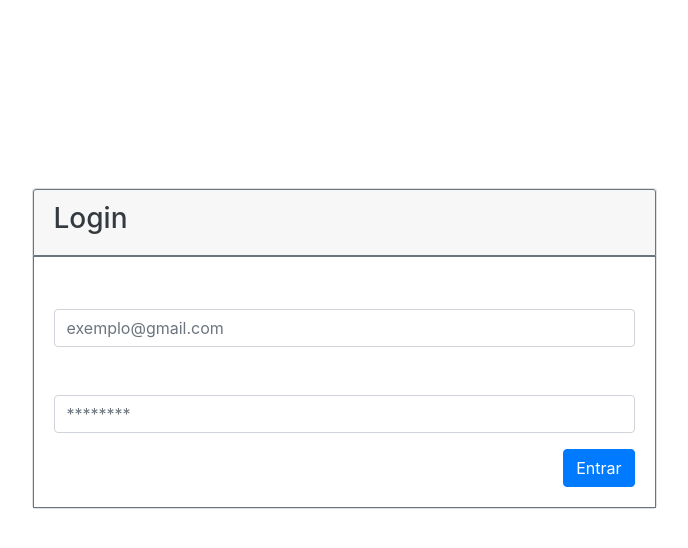
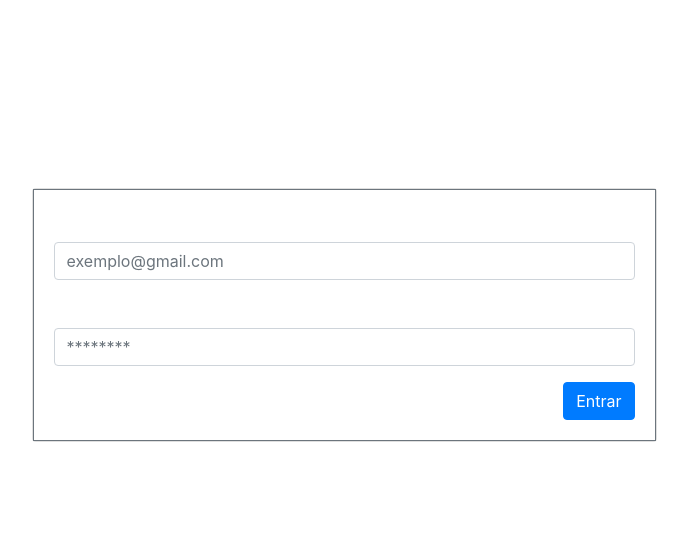
Before and after one commit to RafaelN9/TrabalhoESI, a PHP site: page /login.php in a window 1280 px wide. Shown: the top 548 px of the page, without its empty margins (296-984 px from the left). Run offline with PHP 8.4, Linux system fonts and the light colour scheme.

Commit message:
removido header login

```diff
--- a/Login/login.php
+++ b/Login/login.php
@@ -18,9 +18,6 @@
     <div class="container-fluid bg-secundaria" style="height: 100vh;">
         <div class="d-flex justify-content-center align-self-center">
             <div class="card w-50" style="margin-top: 15%; ">
-                <div class="card-header border border-secondary bg-princ-escuro">
-                    <h3 class="text-dark">Login</h3>
-                </div>
                 <div class="card-body border border-secondary bg-princ-escuro">
                     <form>
                         <div class="form-group">
```
